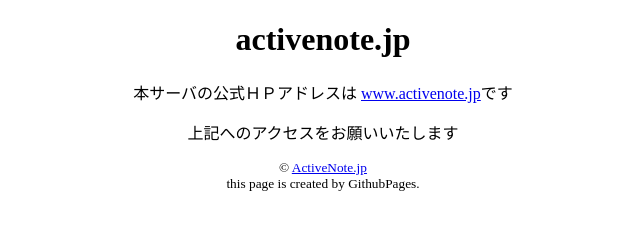
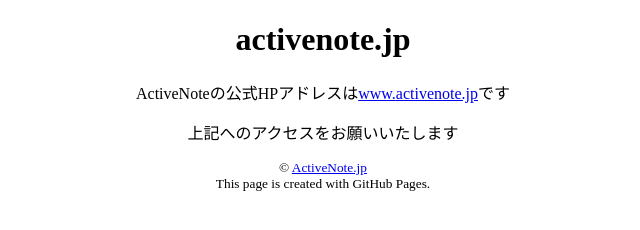
Before and after one commit to activenote-jp/activenote-jp.github.io, a plain HTML site: page index.html in a window 1280 px wide. Shown: the full height of the page, 317-957 px from the left. Drawn offline with Linux system fonts and the light colour scheme.

Commit message:
若干の変更

```diff
--- a/index.html
+++ b/index.html
@@ -10,11 +10,11 @@
 
 <div align="center" valign="top">
 <h1>activenote.jp</h1>
-<p>本サーバの公式ＨＰアドレスは <a href="https://www.activenote.jp">www.activenote.jp</a>です</p>
+<p>ActiveNoteの公式HPアドレスは<a href="https://www.activenote.jp">www.activenote.jp</a>です</p>
 <p>上記へのアクセスをお願いいたします</p>
 
   <small>&copy; <a href="https://www.activenote.jp">ActiveNote.jp</a><br />
-     this page is created by GithubPages.</small>
+     This page is created with GitHub Pages.</small>
 
 </div>
 
```
